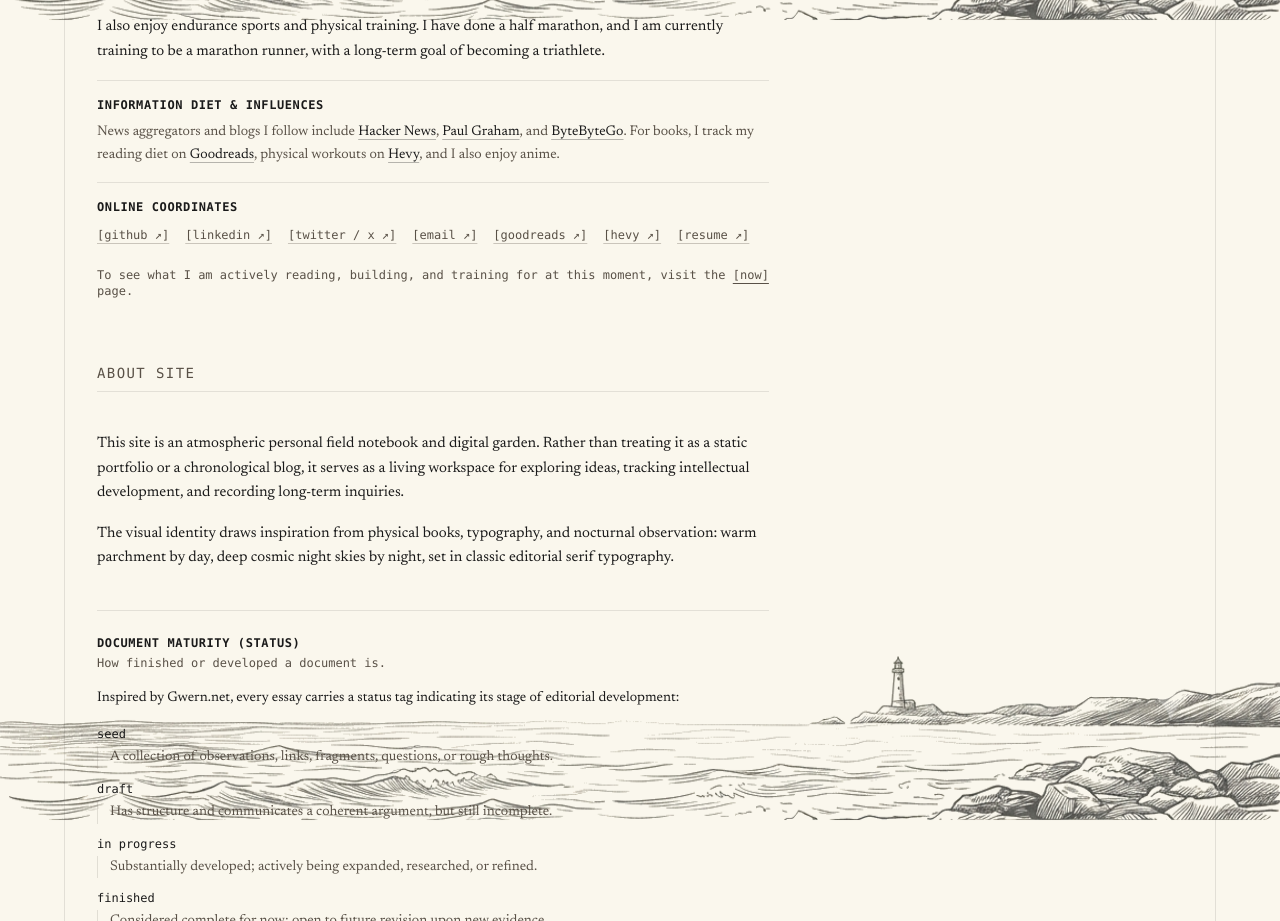
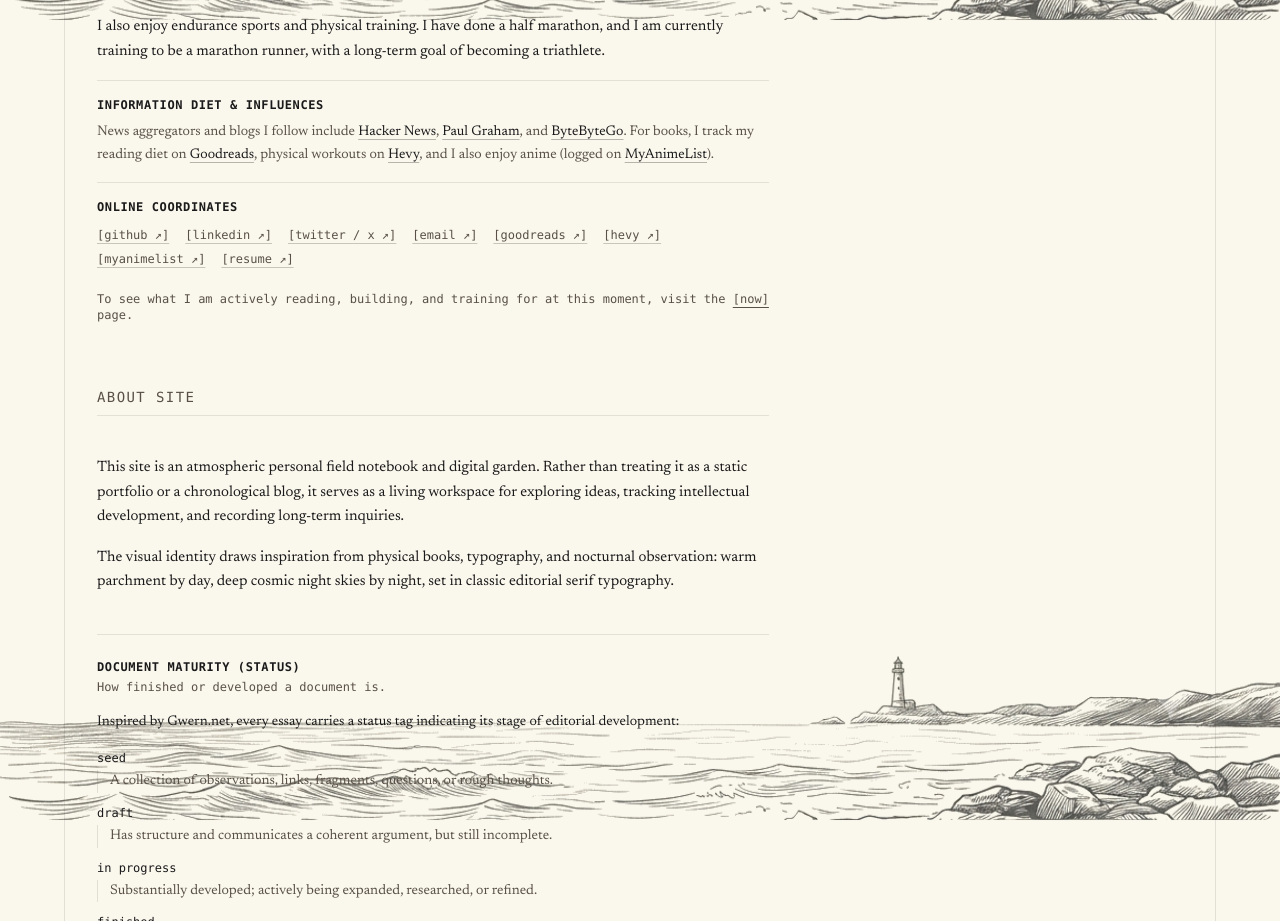
Before and after one commit to sahajdeepsingh651/sahajsingh, a Next.js app: page /about in a window 1280 px wide. Shown: the part 780-1701 px from the top of the page. Built offline with nearby package versions, Linux system fonts and the light colour scheme.

Commit message:
feat(about): add MyAnimeList link to information diet and online coordinates

```diff
--- a/src/app/about/page.tsx
+++ b/src/app/about/page.tsx
@@ -140,7 +140,16 @@
                             >
                                 Hevy
                             </a>
-                            , and I also enjoy anime.
+                            , and I also enjoy anime (logged on{" "}
+                            <a
+                                href="https://myanimelist.net/profile/sahaj_1445"
+                                target="_blank"
+                                rel="noopener noreferrer"
+                                className="text-[var(--text-color)] underline underline-offset-4 decoration-current/30 hover:decoration-current"
+                            >
+                                MyAnimeList
+                            </a>
+                            ).
                         </p>
                     </div>
 
@@ -206,6 +215,16 @@
                                     className="hover:text-[var(--text-color)] underline underline-offset-4 decoration-current/30"
                                 >
                                     [hevy ↗]
+                                </a>
+                            </li>
+                            <li>
+                                <a
+                                    href="https://myanimelist.net/profile/sahaj_1445"
+                                    target="_blank"
+                                    rel="noopener noreferrer"
+                                    className="hover:text-[var(--text-color)] underline underline-offset-4 decoration-current/30"
+                                >
+                                    [myanimelist ↗]
                                 </a>
                             </li>
                             <li>
```
